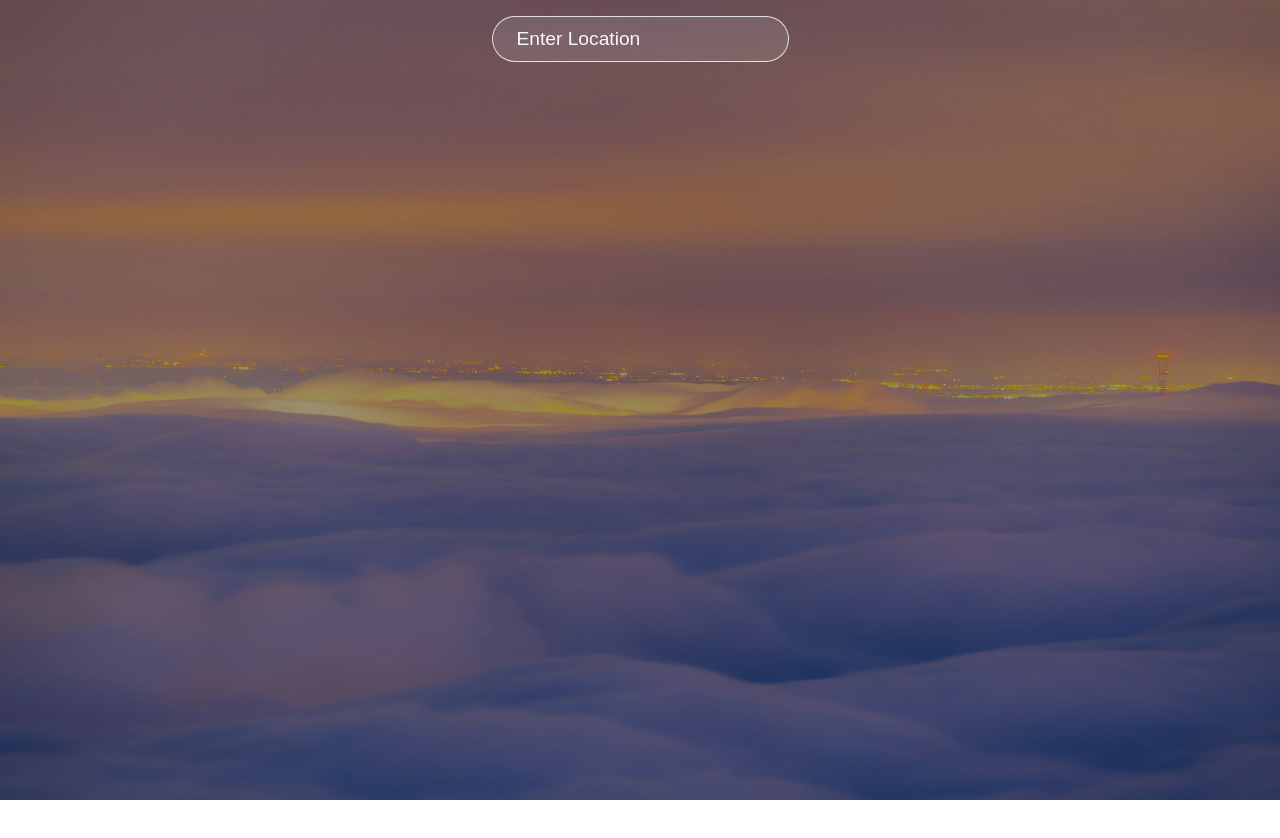
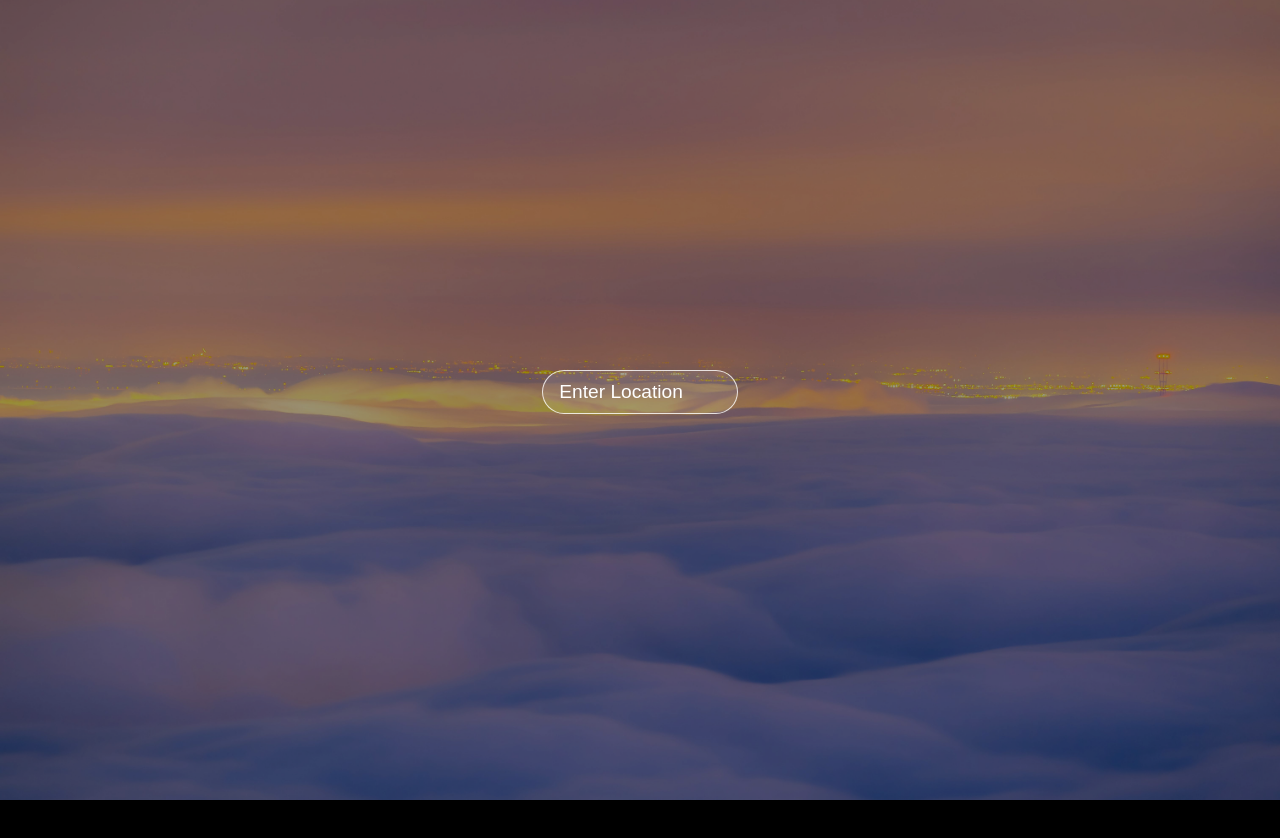
Before and after one commit to rosanabenatti/react-weather-app, a React (Create React App) app: page / in a window 1280 px wide. Shown: the top 838 px of the page. After the commit the page ends 800 px from the top, so only its background shows below. Built offline with nearby package versions, Linux system fonts and the light colour scheme.

Commit message:
Included fontawesome on react.

```diff
--- a/package.json
+++ b/package.json
@@ -3,6 +3,8 @@
   "version": "0.1.0",
   "private": true,
   "dependencies": {
+    "@fortawesome/free-solid-svg-icons": "^6.6.0",
+    "@fortawesome/react-fontawesome": "^0.2.2",
     "@testing-library/jest-dom": "^5.17.0",
     "@testing-library/react": "^13.4.0",
     "@testing-library/user-event": "^13.5.0",
--- a/src/App.js
+++ b/src/App.js
@@ -1,5 +1,15 @@
 import React, { useState } from "react";
 import axios from "axios";
+import { FontAwesomeIcon } from "@fortawesome/react-fontawesome";
+import {
+  faSun,
+  faCloud,
+  faCloudRain,
+  faSnowflake,
+  faBolt,
+  faSmog,
+  faMoon,
+} from "@fortawesome/free-solid-svg-icons";
 
 function App() {
   const [data, setData] = useState({});
@@ -17,8 +27,38 @@ function App() {
     }
   };
 
+  // Function to map weather description to Font Awesome icons
+  function getWeatherIcon(description) {
+    switch (description) {
+      case "Clouds":
+        return <FontAwesomeIcon icon={faCloud} />;
+      case "Clear":
+        return <FontAwesomeIcon icon={faSun} />;
+      case "Rain":
+        return <FontAwesomeIcon icon={faCloudRain} />;
+      case "Snow":
+        return <FontAwesomeIcon icon={faSnowflake} />;
+      case "Thunderstorm":
+        return <FontAwesomeIcon icon={faBolt} />;
+      case "Mist":
+      case "Smoke":
+      case "Haze":
+      case "Dust":
+      case "Fog":
+      case "Sand":
+      case "Ash":
+        return <FontAwesomeIcon icon={faSmog} />;
+      case "Night":
+        return <FontAwesomeIcon icon={faMoon} />;
+      default:
+        return null;
+    }
+  }
+
   return (
     <div className="app">
+      <div className="container">
+        <div className="top">
           <div className="search">
             <input
               value={location}
@@ -28,8 +68,6 @@ function App() {
               type="text"
             />
           </div>
-      <div className="container">
-        <div className="top">
           <div className="location">
             <p>{data.name}</p>
           </div>
@@ -37,7 +75,11 @@ function App() {
             {data.main ? <h1>{data.main.temp.toFixed()}°C</h1> : null}
           </div>
           <div className="description">
-            {data.weather ? <p>{data.weather[0].main}</p> : null}
+            {data.weather ? (
+              <p>
+                {getWeatherIcon(data.weather[0].main)} {data.weather[0].main}
+              </p>
+            ) : null}
           </div>
         </div>
 
@@ -57,8 +99,7 @@ function App() {
               {data.wind ? (
                 <p className="bold">{data.wind.speed.toFixed()}km/h</p>
               ) : null}
-
-              <p>Wind Speed</p>
+              <p>Wind</p>
             </div>
           </div>
         )}
--- a/src/index.css
+++ b/src/index.css
@@ -12,22 +12,33 @@ body {
     "Fira Sans", "Droid Sans", "Helvetica Neue", sans-serif;
   -webkit-font-smoothing: antialiased;
   -moz-osx-font-smoothing: grayscale;
+  height: 100%;
+  background-color: #000;
+  color: #fff;
+}
+
+html {
+  font-size: 16px;
 }
 
 p {
-  font-size: 1.6rem;
+  font-size: 1.2rem;
 }
 
 h1 {
-  font-size: 6rem;
+  font-size: 4rem;
 }
 
 .app {
   width: 100%;
-  height: 100vh;
-  position: relative;
+  min-height: 100vh;
+  display: flex;
+  flex-direction: column;
+  justify-content: center;
+  align-items: center;
   background-color: rgba(0, 0, 0, 0.4);
   color: white;
+  position: relative;
 }
 
 .app:before {
@@ -43,32 +54,41 @@ h1 {
 }
 
 .app .search {
+  width: 100%;
   text-align: center;
-  padding: 1rem;
+  padding: 0.5rem;
+  margin-bottom: 1rem;
 }
 
 .app input {
-  padding: 0.7rem 1.5rem;
-  font-size: 1.2rem;
+  width: 60%;
+  padding: 0.6rem 1rem;
+  font-size: 1rem;
   border-radius: 25px;
   border: 1px solid rgba(255, 255, 255, 0.8);
   background: rgba(255, 255, 255, 0.1);
+  color: white;
 }
 
-::placeholder {
-  color: #f8f8f8;
+.app input::placeholder {
+  color: white;
+}
+
+.app input:focus {
+  outline: none;
+  border: 1px solid rgba(255, 255, 255, 1);
 }
 
 .container {
-  max-width: 700px;
-  height: 700px;
+  max-width: 100%;
+  width: 90%;
   margin: auto;
-  padding: 0 1 rem;
-  position: relative;
-  top: 10%;
+  padding: 1rem;
   display: flex;
   flex-direction: column;
-  justify-content: space-between;
+  justify-content: center;
+  align-items: center;
+  text-align: center;
 }
 
 .app .top {
@@ -76,11 +96,17 @@ h1 {
   margin: 1rem auto;
 }
 
+.app .location {
+  font-size: 2rem;
+  margin-bottom: 0.5rem;
+}
+
+.app .temp h1 {
+  font-size: 5rem;
+}
+
 .app .description {
-  position: relative;
-  right: -90%;
-  transform-origin: 0 0;
-  transform: rotate(269deg);
+  margin-top: 0.5rem;
 }
 
 .app .bottom {
@@ -89,11 +115,63 @@ h1 {
   text-align: center;
   width: 100%;
   margin: 1rem auto;
-  padding: 1rem;
+  padding: 1.5rem;
   border-radius: 12px;
   background-color: rgba(255, 255, 255, 0.2);
+  flex-wrap: wrap;
+}
+
+.app .bottom div {
+  margin: 0.5rem;
+  flex-basis: 30%;
 }
 
 .bold {
   font-weight: 700;
 }
+
+@media (min-width: 768px) {
+  p {
+    font-size: 1.6rem;
+  }
+
+  h1 {
+    font-size: 5rem;
+  }
+
+  .container {
+    width: 80%;
+  }
+
+  .app input {
+    width: 40%;
+    font-size: 1.2rem;
+  }
+
+  .app .bottom {
+    flex-direction: row;
+    justify-content: space-evenly;
+  }
+}
+
+@media (min-width: 1024px) {
+  h1 {
+    font-size: 6rem;
+  }
+
+  .container {
+    max-width: 700px;
+  }
+
+  .app input {
+    width: 30%;
+  }
+
+  .app .location {
+    font-size: 2.5rem;
+  }
+
+  .app .bottom div {
+    flex-basis: 20%;
+  }
+}
```
Also changed, not shown: 1 other file (tests, documents, lock files or other folders). Lines whose indentation alone changed are shown as unchanged.
